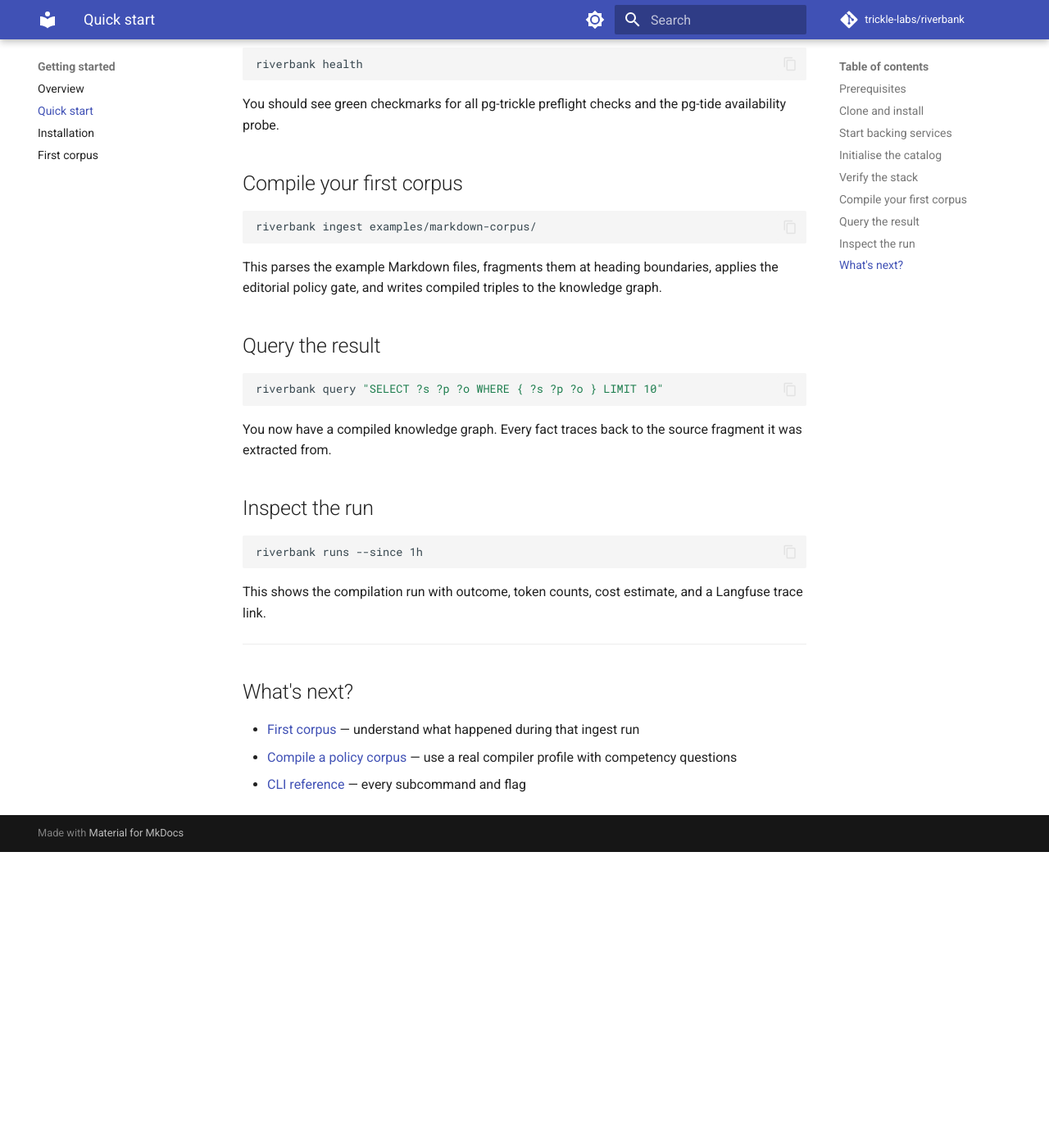
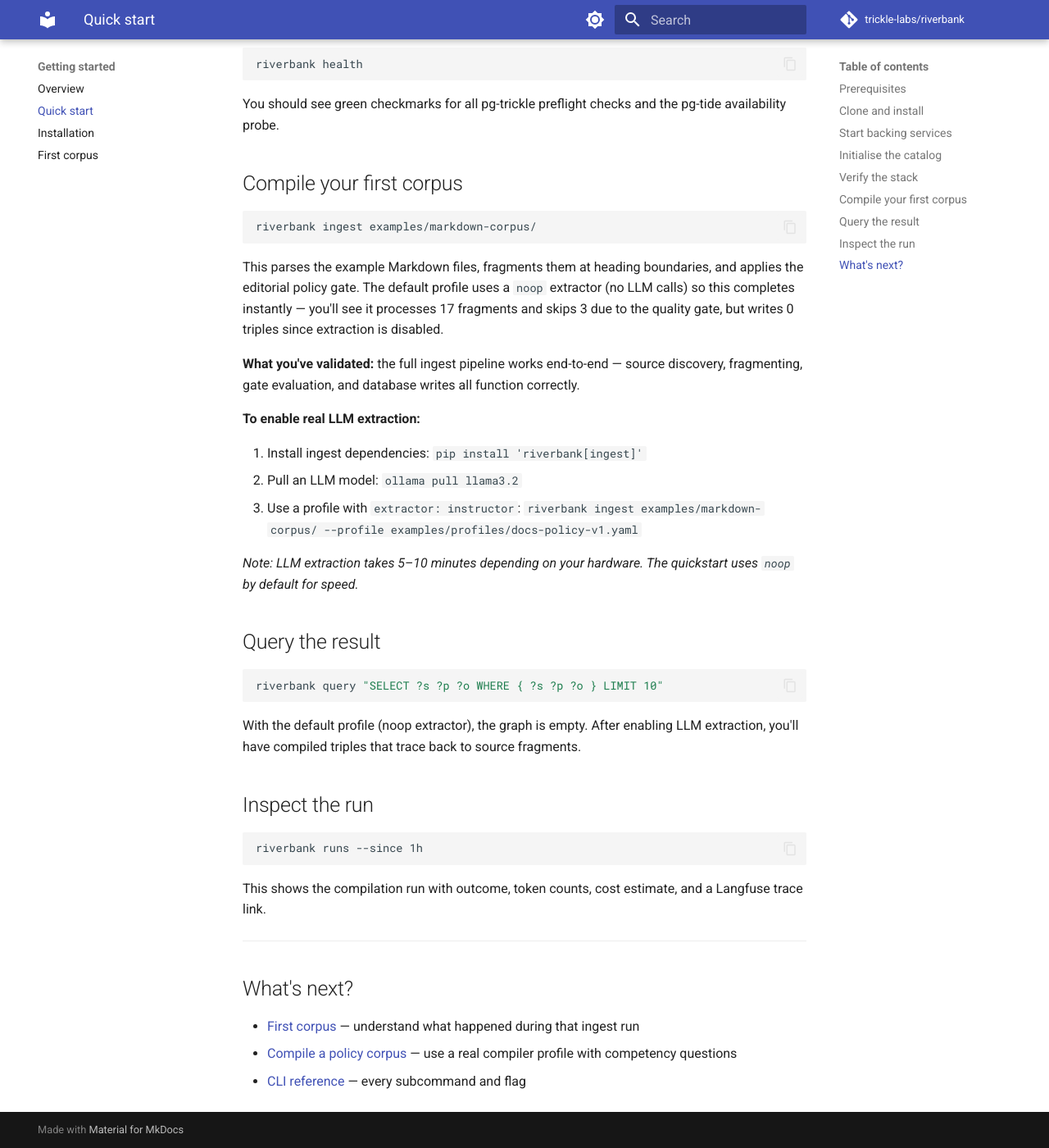
Before and after one commit to trickle-labs/riverbank, an MkDocs documentation site: the page built from docs/getting-started/quickstart.md, in a window 1280 px wide and 1400 px high, scrolled down 1237 px. Shown: the whole window at 82% size. Built offline with MkDocs 1.6.1 and Material for MkDocs 9.7.7, drawn with Linux system fonts in a browser that asks for light colours; comment, search, counter and statistics services are not loaded; before the commit the page ends 2276 px from its top, so only the background shows below that.

Commit message:
fix: Revert profiles to noop and update quickstart docs for realistic expectations
- Revert docs-policy-v1.yaml and procedural-v1.yaml to use extractor: noop
- Profiles now emphasize they're fast but don't extract knowledge
- Update quickstart.md to clarify:
  * Default profile uses noop extractor (no LLM calls)
  * Quickstart validates the pipeline architecture, not knowledge extraction
  * Instructions for enabling real LLM extraction with [ingest] extras
  * Notes that LLM extraction takes 5-10 minutes
  * Query and runs sections updated to reflect empty graph with noop

This makes the quickstart realistic, fast, and sets correct expectations.

````diff
--- a/docs/getting-started/quickstart.md
+++ b/docs/getting-started/quickstart.md
@@ -64,7 +64,17 @@ You should see green checkmarks for all pg-trickle preflight checks and the pg-t
 riverbank ingest examples/markdown-corpus/
 ```
 
-This parses the example Markdown files, fragments them at heading boundaries, applies the editorial policy gate, and writes compiled triples to the knowledge graph.
+This parses the example Markdown files, fragments them at heading boundaries, and applies the editorial policy gate. The default profile uses a `noop` extractor (no LLM calls) so this completes instantly — you'll see it processes 17 fragments and skips 3 due to the quality gate, but writes 0 triples since extraction is disabled.
+
+**What you've validated:** the full ingest pipeline works end-to-end — source discovery, fragmenting, gate evaluation, and database writes all function correctly.
+
+**To enable real LLM extraction:**
+
+1. Install ingest dependencies: `pip install 'riverbank[ingest]'`
+2. Pull an LLM model: `ollama pull llama3.2`
+3. Use a profile with `extractor: instructor`: `riverbank ingest examples/markdown-corpus/ --profile examples/profiles/docs-policy-v1.yaml`
+
+_Note: LLM extraction takes 5–10 minutes depending on your hardware. The quickstart uses `noop` by default for speed._
 
 ## Query the result
 
@@ -72,7 +82,7 @@ This parses the example Markdown files, fragments them at heading boundaries, ap
 riverbank query "SELECT ?s ?p ?o WHERE { ?s ?p ?o } LIMIT 10"
 ```
 
-You now have a compiled knowledge graph. Every fact traces back to the source fragment it was extracted from.
+With the default profile (noop extractor), the graph is empty. After enabling LLM extraction, you'll have compiled triples that trace back to source fragments.
 
 ## Inspect the run
 
````
Also changed, not shown: 2 other files.
